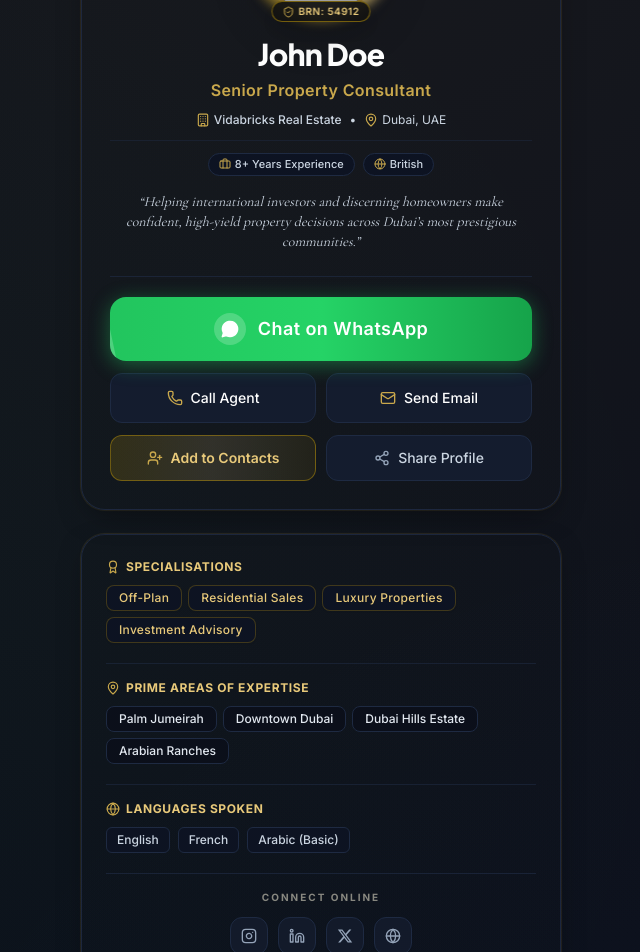
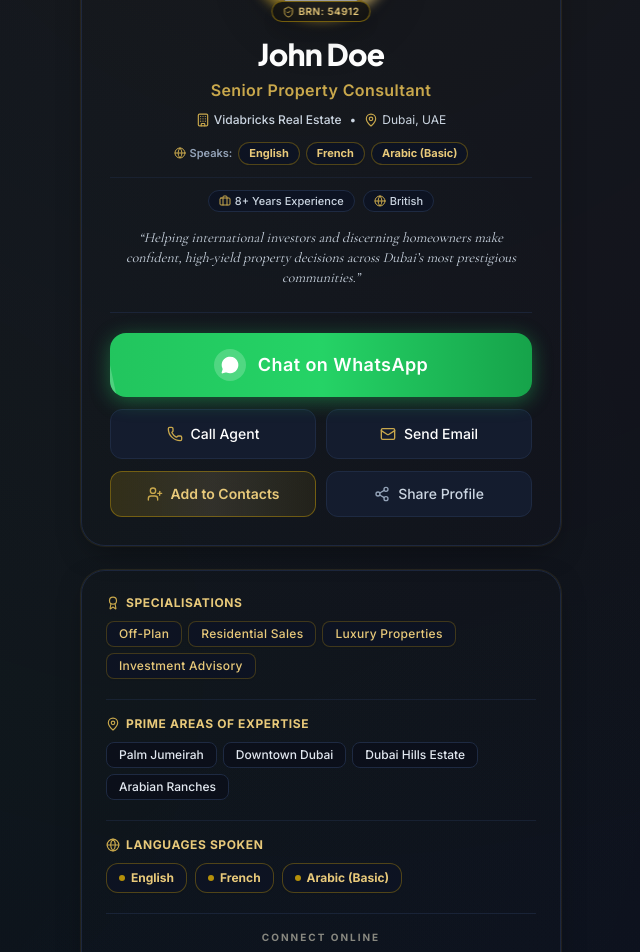
Before and after one commit to suryanoyal/vidabricks-platform, a Next.js app: page /agents/john-doe in a window 1280 px wide. Shown: the part 260-1212 px from the top of the page, without its empty margins (319-959 px from the left). Built offline with nearby package versions, Linux system fonts and the light colour scheme; no server answers; the database is empty; grey boxes are pictures that could not be loaded.

Commit message:
Display languages in hero header and dedicated credentials section

```diff
--- a/src/app/agents/[slug]/AgentProfileClient.tsx
+++ b/src/app/agents/[slug]/AgentProfileClient.tsx
@@ -241,6 +241,24 @@ export const AgentProfileClient: React.FC<AgentProfileClientProps> = ({
                 Dubai, UAE
               </span>
             </div>
+
+            {/* Languages Badges in Hero Header */}
+            {agent.languages && agent.languages.length > 0 && (
+              <div className="flex flex-wrap items-center justify-center gap-1.5 pt-2">
+                <div className="flex items-center gap-1 text-[11px] font-semibold text-slate-400">
+                  <Globe className="w-3 h-3 text-vb-gold-light" />
+                  <span>Speaks:</span>
+                </div>
+                {agent.languages.map((lang) => (
+                  <span
+                    key={lang}
+                    className="px-2.5 py-0.5 rounded-full bg-vb-navy border border-vb-gold/40 text-vb-gold-champagne text-[11px] font-bold shadow-sm"
+                  >
+                    {lang}
+                  </span>
+                ))}
+              </div>
+            )}
           </div>
 
           {/* Experience & Nationality Badges (if available) */}
@@ -279,6 +297,10 @@ export const AgentProfileClient: React.FC<AgentProfileClientProps> = ({
         </div>
 
         {/* PROFESSIONAL CREDENTIALS & SPECIALISATIONS */}
+        {((agent.specialisations && agent.specialisations.length > 0) ||
+          (agent.areas && agent.areas.length > 0) ||
+          (agent.languages && agent.languages.length > 0) ||
+          (agent.social && Object.values(agent.social).some(Boolean))) && (
           <div className="rounded-3xl bg-vb-glass-card border border-vb-border/90 p-6 shadow-luxury-card space-y-5">
             {/* Specialisations Tags */}
             {agent.specialisations && agent.specialisations.length > 0 && (
@@ -302,7 +324,7 @@ export const AgentProfileClient: React.FC<AgentProfileClientProps> = ({
 
             {/* Prime Areas */}
             {agent.areas && agent.areas.length > 0 && (
-            <div className="pt-4 border-t border-vb-border/60">
+              <div className={agent.specialisations?.length ? "pt-4 border-t border-vb-border/60" : ""}>
                 <div className="flex items-center gap-1.5 text-xs font-bold uppercase tracking-wider text-vb-gold-champagne mb-2.5">
                   <MapPin className="w-3.5 h-3.5 text-vb-gold-light" />
                   <span>Prime Areas of Expertise</span>
@@ -322,7 +344,7 @@ export const AgentProfileClient: React.FC<AgentProfileClientProps> = ({
 
             {/* Languages Spoken */}
             {agent.languages && agent.languages.length > 0 && (
-            <div className="pt-4 border-t border-vb-border/60">
+              <div className={(agent.specialisations?.length || agent.areas?.length) ? "pt-4 border-t border-vb-border/60" : ""}>
                 <div className="flex items-center gap-1.5 text-xs font-bold uppercase tracking-wider text-vb-gold-champagne mb-2.5">
                   <Globe className="w-3.5 h-3.5 text-vb-gold-light" />
                   <span>Languages Spoken</span>
@@ -331,9 +353,10 @@ export const AgentProfileClient: React.FC<AgentProfileClientProps> = ({
                   {agent.languages.map((lang) => (
                     <span
                       key={lang}
-                    className="px-2.5 py-1 rounded-md bg-vb-navy border border-vb-border text-slate-300 text-xs font-medium"
+                      className="px-3 py-1.5 rounded-xl bg-vb-navy border border-vb-gold/40 text-vb-gold-champagne text-xs font-bold shadow-sm flex items-center gap-1.5"
                     >
-                    {lang}
+                      <span className="w-1.5 h-1.5 rounded-full bg-vb-gold" />
+                      <span>{lang}</span>
                     </span>
                   ))}
                 </div>
@@ -343,6 +366,7 @@ export const AgentProfileClient: React.FC<AgentProfileClientProps> = ({
             {/* Social Links */}
             <SocialLinksGrid social={agent.social} agent={agent} />
           </div>
+        )}
 
         {/* FEATURED PROPERTIES CURATED BY AGENT */}
         {agent.focusProperties && agent.focusProperties.length > 0 && (
```
Lines whose indentation alone changed are shown as unchanged.
